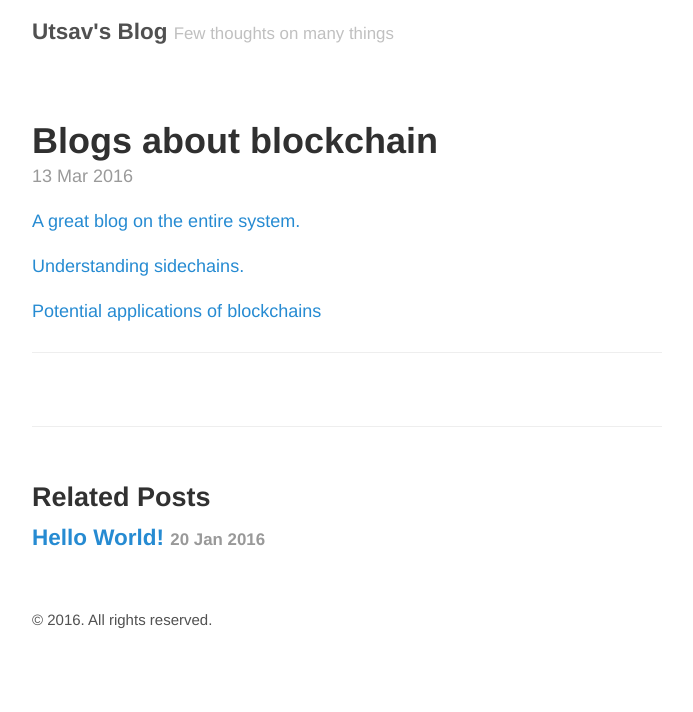
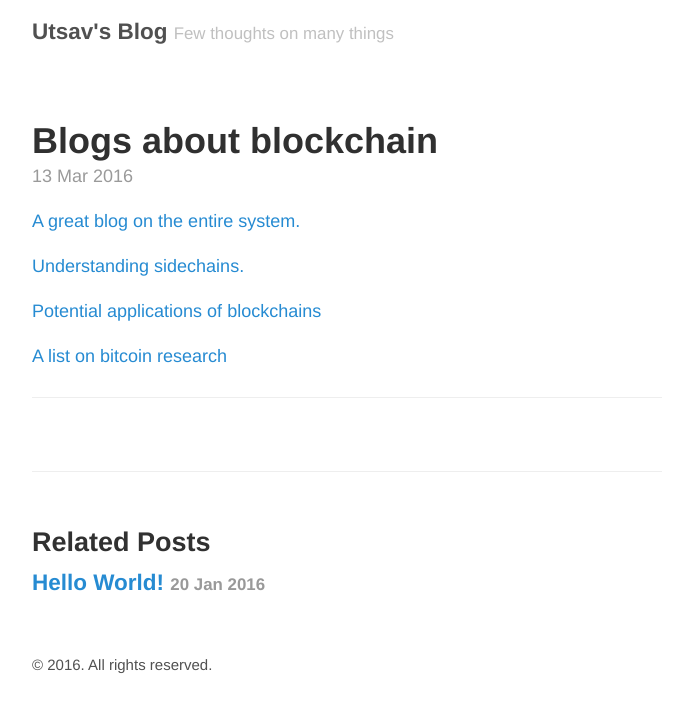
Before and after one commit to Utsav2/utsav2.github.io, a Jekyll site: the page built from _posts/2016-03-13-understanding-blockchain.md, in a window 1280 px wide. Shown: the top 712 px of the page, without its empty margins (293-986 px from the left). Built offline with Jekyll 4.4.1, drawn with Linux system fonts in a browser that asks for light colours.

Commit message:
Add bitcoin research link

```diff
--- a/_posts/2016-03-13-understanding-blockchain.md
+++ b/_posts/2016-03-13-understanding-blockchain.md
@@ -9,4 +9,6 @@ title: Blogs about blockchain
 
 <a href="http://a16z.com/2014/01/21/why-bitcoin-matters-2/">Potential applications of blockchains</a>
 
+<a href="https://docs.google.com/spreadsheets/d/1VaWhbAj7hWNdiE73P-W-wrl5a0WNgzjofmZXe0Rh5sg/htmlview?usp=sharing&pli=1&sle=true">A list on bitcoin research</a>
+
 -------
```
